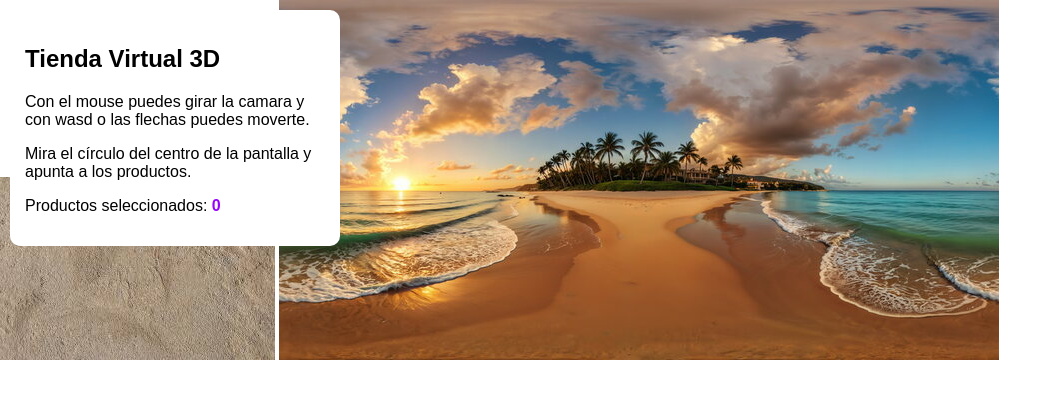
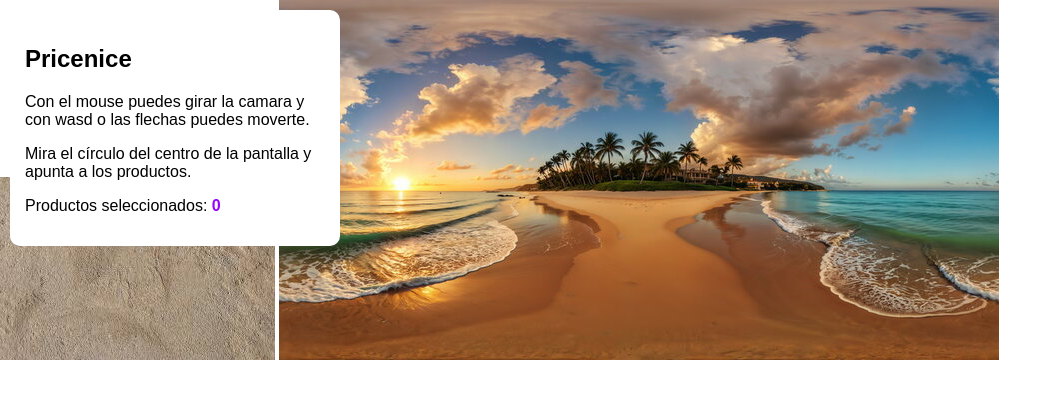
Before and after one commit to agbmna/presentaci-n, a plain HTML site: page index.html in a window 1280 px wide. Shown: the whole page, without its empty margins (0-1062 px from the left). Drawn offline with Linux system fonts and the light colour scheme.

Commit message:
Update index.html

```diff
--- a/index.html
+++ b/index.html
@@ -11,7 +11,7 @@
 
 <body>
     <div class="panel">
-        <h2>Tienda Virtual 3D</h2>
+        <h2>Pricenice</h2>
 
         <p>
         Con el mouse puedes girar la camara y con wasd o las flechas puedes moverte.
```
